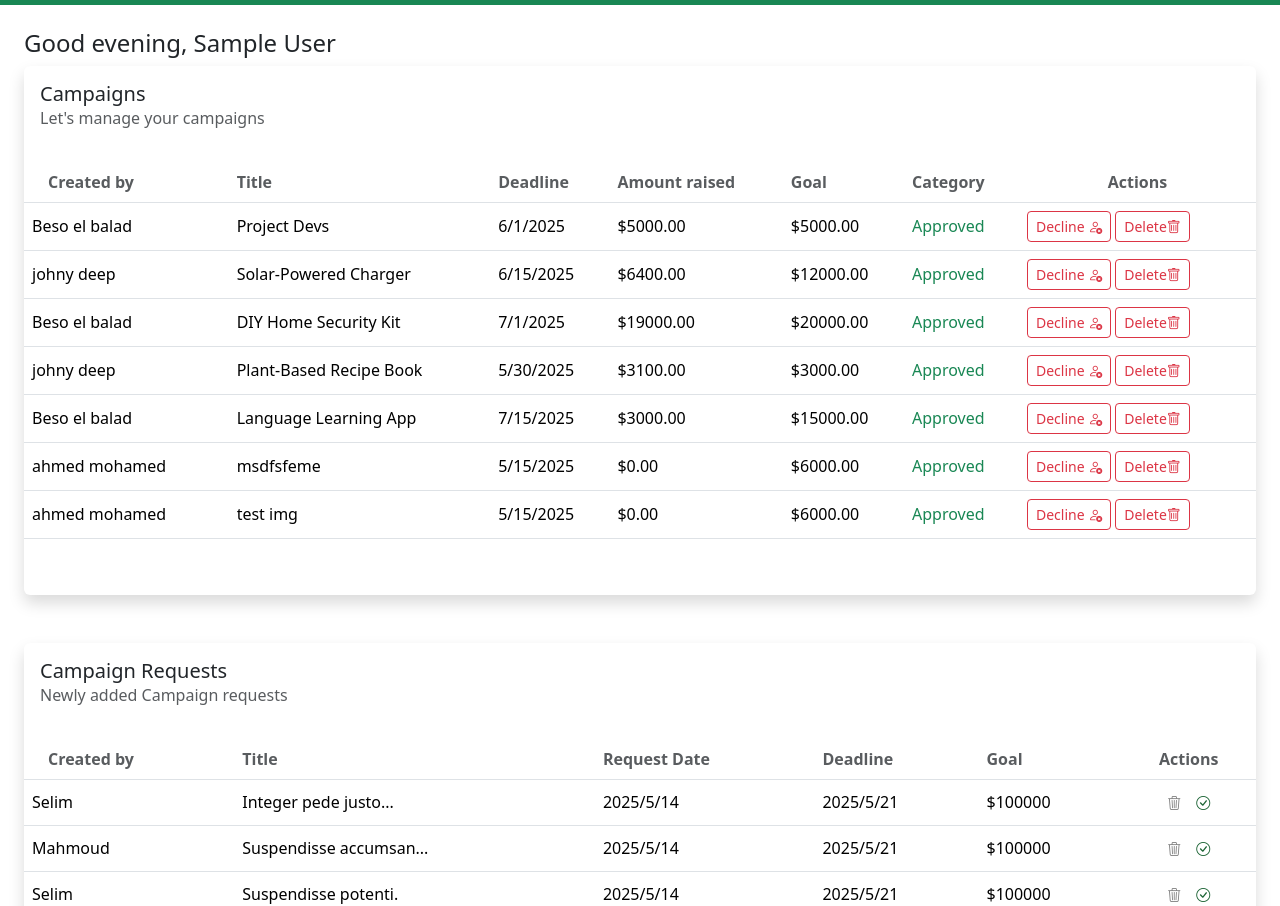
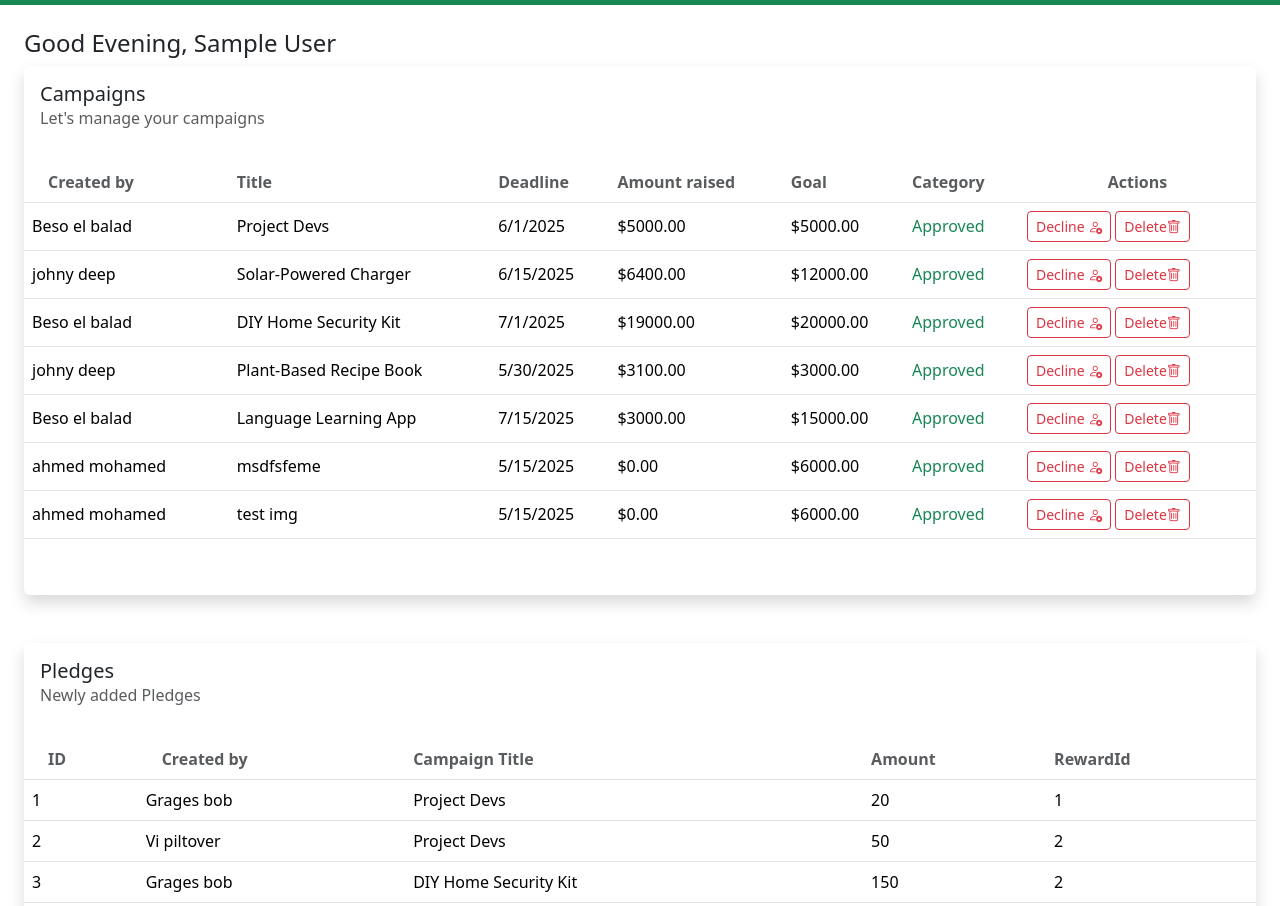
Before and after one commit to mahmoudelbarbari/Backr, a website with bundled scripts: page adminDashboard.html in a window 1280 px wide. Shown: the part 51-957 px from the top of the page. Built offline with nearby package versions, Linux system fonts and the light colour scheme; data requests are answered from the project's data file; sample sign-in values are in the browser's storage.

Commit message:
fetching pledges data in admin dashboard

```diff
--- a/components/dashboardTable.html
+++ b/components/dashboardTable.html
@@ -18,45 +18,7 @@
           </tr>
         </thead>
         <tbody id="campaignsTableBody">
-          <!-- <tr>
-            <td class="text-wrap">Mahmoud</td>
-            <td class="text-wrap">Integer pede justo...</td>
-            <td class="d-none d-md-table-cell">2025/5/21</td>
-            <td>$64251.30</td>
-            <td class="d-none d-lg-table-cell">$100000</td>
-            <td class="d-none d-md-table-cell">2325</td>
-            <td class="text-center">
-              <div class="btn-group">
-                <button class="btn btn-sm btn-success deleteCampaign"><i class="bi bi-trash3"></i></button>
-              </div>
-            </td>
-          </tr>
-          <tr>
-            <td class="text-wrap">Mahmoud</td>
-            <td class="text-wrap">Suspendisse accumsan...</td>
-            <td class="d-none d-md-table-cell">2025/5/21</td>
-            <td>$57693.16</td>
-            <td class="d-none d-lg-table-cell">$100000</td>
-            <td class="d-none d-md-table-cell">5912</td>
-            <td class="text-center">
-              <div class="btn-group">
-                <button class="btn btn-sm btn-success deleteCampaign"><i class="bi bi-trash3"></i></button>
-              </div>
-            </td>
-          </tr>
-          <tr>
-            <td class="text-wrap">Selim</td>
-            <td class="text-wrap">Suspendisse potenti.</td>
-            <td class="d-none d-md-table-cell">2025/5/21</td>
-            <td>$76752.04</td>
-            <td class="d-none d-lg-table-cell">$100000</td>
-            <td class="d-none d-md-table-cell">8484</td>
-            <td class="text-center">
-              <div class="btn-group">
-                <button class="btn btn-sm btn-success deleteCampaign"><i class="bi bi-trash3"></i></button>
-              </div>
-            </td>
-          </tr> -->
+
         </tbody>
       </table>
     </div>
@@ -72,24 +34,23 @@
 
 <div class="card shadow border-0 pb-5 mb-5">
   <div class="m-3 mb-0 d-flex justify-content-between align-items-center bg-transparent">
-    <h5 class="mb-0">Campaign Requests</h5>
+    <h5 class="mb-0">Pledges</h5>
   </div>
-  <p class="mx-3 text-muted">Newly added Campaign requests</p>
+  <p class="mx-3 text-muted">Newly added Pledges</p>
   <div class="card-body px-0 pb-2">
     <div class="table-responsive">
       <table class="table table-hover align-middle mb-0">
         <thead>
           <tr>
+            <th class="text-muted ps-4">ID</th>
             <th class="text-muted ps-4">Created by</th>
-            <th class="pe-5 text-muted">Title</th>
-            <th class="text-muted d-none d-md-table-cell">Request Date</th>
-            <th class="text-muted d-none d-lg-table-cell">Deadline</th>
-            <th class="text-muted d-none d-md-table-cell">Goal</th>
-            <th class="text-muted text-center">Actions</th>
+            <th class="pe-5 text-muted">Campaign Title</th>
+            <th class="text-muted d-none d-md-table-cell">Amount</th>
+            <th class="text-muted d-none d-lg-table-cell">RewardId</th>
           </tr>
         </thead>
-        <tbody>
-          <tr>
+        <tbody id="pledgesTableData">
+          <!-- <tr>
             <td>Selim</td>
             <td class="text-wrap">Integer pede justo...</td>
             <td class="d-none d-md-table-cell">2025/5/14</td>
@@ -127,7 +88,7 @@
                 <button class="acceptCampaign btn btn-sm btn-success"><i class="bi bi-check-circle"></i></button>
               </div>
             </td>
-          </tr>
+          </tr> -->
         </tbody>
       </table>
     </div>
--- a/js/adminDashboard.js
+++ b/js/adminDashboard.js
@@ -1,7 +1,6 @@
-import { User, Campaign } from "./apiCalls.js";
+import { User, Campaign, Pledge } from "./apiCalls.js";
 import { checkUser } from "./main.js";
 
-window.addEventListener("DOMContentLoaded", checkUser);
 async function checkAdmin() {
   try {
     const user = JSON.parse(localStorage.getItem("user"));
@@ -19,17 +18,17 @@ function greetings() {
   const currentHour = new Date().getHours();
   const userName = JSON.parse(localStorage.getItem("user"))?.name || "User";
   let greeting = "Good Morning";
-  if (currentHour >= 12) {
-    greeting = "Good evening";
+  if (currentHour < 12) {
+    greeting = "Good Morning";
+  } else if (currentHour < 18) {
+    greeting = "Good Afternoon";
+  } else {
+    greeting = "Good Evening";
   }
-
-  greetingMessage.textContent = `${greeting}, ${userName}`;
+  if (greetingMessage) {
+    greetingMessage.textContent = `${greeting}, ${userName}`;
+  }
 }
-
-window.addEventListener("DOMContentLoaded", () => {
-  checkAdmin();
-  greetings();
-});
 
 const userData = document.getElementById("usersTableData");
 let allUsers = [];
@@ -124,7 +123,6 @@ const displayCampaigns = (campaigns) => {
       const campaignActionsTd = document.createElement("td");
 
       const creatorName = await User.getUsersById(campaign.creatorId);
-      console.log(creatorName);
 
       campaignCreatorTd.textContent = creatorName.name;
       campaignTitleTd.textContent = campaign.title;
@@ -236,6 +234,7 @@ async function loadCampaignsTable() {
     document.getElementById("campaignsTabelContent").innerHTML = tableContent;
 
     await fetchAndDisplayCampaigns();
+    await fetchAndDisplayPledges();
   } catch (error) {
     console.error("Error loading campaigns table:", error);
     document.getElementById(
@@ -244,7 +243,87 @@ async function loadCampaignsTable() {
   }
 }
 
+const loadPledgesTable = async (pledges) => {
+  const pledgeTable = document.getElementById("pledgesTableData");
+  if (!pledgeTable) {
+    console.error("Pledge table not found!");
+    return;
+  }
+
+  pledgeTable.innerHTML = "";
+
+  for (const pledge of pledges) {
+    try {
+      const pledgeRowTr = document.createElement("tr");
+
+      const pledgeIdTd = document.createElement("td");
+      const userNameTd = document.createElement("td");
+      const campaignTitleTd = document.createElement("td");
+      const pledgeAmountTd = document.createElement("td");
+      const rewardIdTd = document.createElement("td");
+
+      // Safely get user data
+      let creatorName = "Unknown User";
+      try {
+        const user = await User.getUsersById(pledge.userId);
+        if (user && user.name) {
+          creatorName = user.name;
+        }
+      } catch (e) {
+        console.warn(`User not found for ID ${pledge.creatorId}`);
+      }
+
+      // Safely get campaign data
+      let campaignTitle = "Unknown Campaign";
+      try {
+        const campaign = await Campaign.getCampaignById(pledge.campaignId);
+        if (campaign && campaign.title) {
+          campaignTitle = campaign.title;
+        }
+      } catch (e) {
+        console.warn(`Campaign not found for ID ${pledge.campaignId}`);
+      }
+
+      // Populate cells
+      userNameTd.textContent = creatorName;
+      pledgeIdTd.textContent = pledge.id;
+      pledgeAmountTd.textContent = pledge.amount;
+      campaignTitleTd.textContent = campaignTitle;
+      rewardIdTd.textContent = pledge.rewardId;
+
+      // Append cells to row
+      pledgeRowTr.appendChild(pledgeIdTd);
+      pledgeRowTr.appendChild(userNameTd);
+      pledgeRowTr.appendChild(campaignTitleTd);
+      pledgeRowTr.appendChild(pledgeAmountTd);
+      pledgeRowTr.appendChild(rewardIdTd);
+
+      // Append row to table
+      pledgeTable.appendChild(pledgeRowTr);
+
+    } catch (error) {
+      console.error("Error processing pledge:", pledge, error);
+      // Optionally create a row with error info
+    }
+  }
+};
+
+
+async function fetchAndDisplayPledges() {
+  try {
+    const allPledges = await Pledge.getAllPledges();
+    await loadPledgesTable(allPledges);
+  } catch (error) {
+    console.error("Error fetching pledges:", error);
+  }
+}
+
+
 window.addEventListener("DOMContentLoaded", async () => {
+  checkUser(); // From main.js
+  checkAdmin();
+  greetings();
   await loadCampaignsTable();
   await fetchAndDisplayUsers();
+  await fetchAndDisplayPledges();
 });
--- a/js/apiCalls.js
+++ b/js/apiCalls.js
@@ -197,6 +197,8 @@ export class Pledge extends User {
 
   static async getAllPledges() {
     const res = await fetch(`${BASE_URL}/pledges`);
+    console.log("Fetching pledges from:", res.url);
+    if (!res.ok) throw new Error(await res.text());
     return await res.json();
   }
 
--- a/js/main.js
+++ b/js/main.js
@@ -49,8 +49,6 @@ async function loadNavbar() {
         const logoutBtn = document.getElementById("logoutBtn");
         const loginBtn = document.getElementById("signBtn");
         if (user) {
-            console.log(user);
-
             profileBtn.style.display = "block";
             logoutBtn.style.display = "block";
             loginBtn.style.display = "none";
@@ -127,10 +125,6 @@ window.addEventListener('DOMContentLoaded', campaignDashboardTable);
 
 window.addEventListener('DOMContentLoaded', loadFooter);
 
-window.addEventListener('DOMContentLoaded', () => {
-    handleCampaignSearch();
-});
-
 window.addEventListener('scroll', function() {
     const navbar = document.querySelector('.backr-navbar');
     const scroll = document.querySelector('.scroll-section');
--- a/js/search.js
+++ b/js/search.js
@@ -31,7 +31,7 @@ export async function handleCampaignSearch() {
 
     if (searchTerm.length < 3) {
       resultsContainer.innerHTML = "";
-      resultsContainer.classList("show");
+      resultsContainer.classList.add("show");
     }
   }); // end of search input
 
```
Also changed, not shown: js/campaignerDashboard.js (+9 -4 lines).
